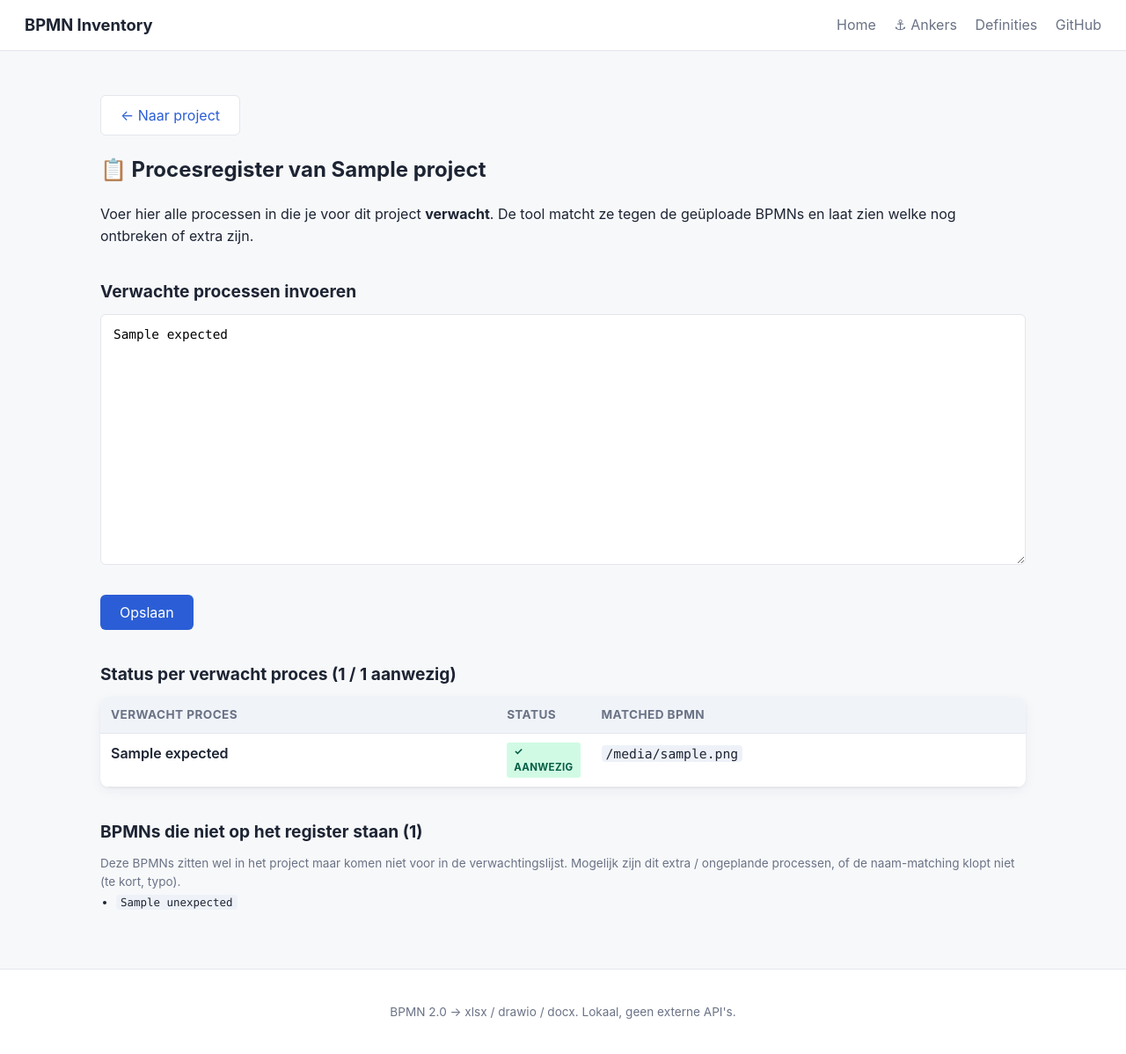
After one commit to AnneVersion/bpmn-inventory, a Flask app: template templates/register.html in a window 1280 px wide. The commit adds this page. Shown: the whole page at 88% size. Run offline with Flask 3, Linux system fonts and the light colour scheme; the template is opened without the code that fills it: most values are stand-ins (such as "Sample title", 1, 10 or a date in 2020).

Commit message:
Procesregister: voer verwachte processen in, zie welke BPMNs ontbreken
Nieuw per project: /project/<pid>/register pagina met textarea waar je
alle verwachte processen op 1 regel per naam invoert. Bij GET toont de
tool een matching-tabel:

- Elke verwachte procesnaam krijgt een AANWEZIG of ONTBREEKT badge
- Matching via case-insensitive substring op gesluggede bestandsnaam
  (minimum 4 chars om false-positives te voorkomen)
- Als AANWEZIG: toont gematchte BPMN-filename
- Onderaan: lijst van BPMNs die NIET op het register staan
  (waarschijnlijk extra/ongeplande processen of typo in register)

Opslag in project.json als expected_processes: [...]. Nav-link
'📋 Procesregister' toegevoegd aan project-detail naast 'Analyseer'
en 'Resultaten bekijken'.

Geverifieerd: test-project (e4317644e579, 3 BPMNs P1/P2/P3) met
register-input van 6 regels levert 3 AANWEZIG + 3 ONTBREEKT (L1/L2
namen matchen niet) -- correct gedrag.

Co-Authored-By: Claude Opus 4.7 (1M context) <noreply@anthropic.com>

```diff
--- a/src/webapp.py
+++ b/src/webapp.py
@@ -818,6 +818,69 @@ def projects_bulk_delete():
             if bpmn_project.delete(ROOT, pid):
                 count += 1
     return redirect(url_for("index"))
+
+
+@app.route("/project/<pid>/register", methods=["GET", "POST"])
+def project_register(pid: str):
+    """Procesregister: lijst van verwachte processen voor dit project.
+
+    GET  -> pagina met bestaande lijst + editor
+    POST -> sla complete lijst op (1 naam per regel in textarea)
+    """
+    if not bpmn_project.is_valid_pid(pid):
+        abort(404)
+    meta = bpmn_project.load(ROOT, pid)
+    if meta is None:
+        abort(404)
+
+    if request.method == "POST":
+        raw = request.form.get("expected_processes", "")
+        lines = [line.strip() for line in raw.splitlines() if line.strip()]
+        meta["expected_processes"] = lines
+        bpmn_project.save(ROOT, meta)
+        return redirect(url_for("project_register", pid=pid))
+
+    expected = meta.get("expected_processes", [])
+    bpmn_files = meta.get("bpmn_files", [])
+
+    # Match expected processes tegen aanwezige BPMN-filenames
+    # Simpele fuzzy-match: case-insensitive substring beide kanten
+    def _slug_for_match(s: str) -> str:
+        return re.sub(r"[^a-z0-9]+", "", s.lower())
+
+    by_slug_expected = {_slug_for_match(e): e for e in expected}
+    bpmn_slugs = {_slug_for_match(Path(f).stem): f for f in bpmn_files}
+
+    matched: list[dict] = []
+    for exp in expected:
+        sl = _slug_for_match(exp)
+        found_file = None
+        for bpmn_sl, filename in bpmn_slugs.items():
+            if sl and (sl in bpmn_sl or bpmn_sl in sl) and len(sl) >= 4:
+                found_file = filename
+                break
+        matched.append({
+            "expected": exp,
+            "bpmn_file": found_file,
+            "status": "present" if found_file else "missing",
+        })
+
+    # Ook: welke BPMN-bestanden hebben geen match in de verwachtingslijst?
+    unexpected = []
+    for filename in bpmn_files:
+        sl = _slug_for_match(Path(filename).stem)
+        is_expected = any(
+            (_slug_for_match(e) and
+             (sl in _slug_for_match(e) or _slug_for_match(e) in sl)
+             and len(_slug_for_match(e)) >= 4)
+            for e in expected
+        )
+        if not is_expected:
+            unexpected.append(filename)
+
+    return render_template("register.html",
+                           project=meta, expected=expected,
+                           matched=matched, unexpected=unexpected)
 
 
 @app.route("/project/<pid>/bulk-remove-bpmns", methods=["POST"])
--- a/static/style.css
+++ b/static/style.css
@@ -368,6 +368,19 @@ a:hover { text-decoration: underline; }
     margin-left: 10px;
 }
 .subproc-indicator:empty { display: none; }
+
+.register-textarea {
+    width: 100%;
+    padding: 12px 14px;
+    border: 1px solid var(--border);
+    border-radius: 6px;
+    font-family: "Consolas", ui-monospace, monospace;
+    font-size: .9rem;
+    line-height: 1.5;
+    margin-bottom: 10px;
+}
+.reg-row.reg-missing { background: #fef1f1; }
+.reg-row.reg-present td:first-child { font-weight: 600; }
 
 .sec-class-table { margin-top: 10px; }
 .sec-class-table td small { color: var(--muted); }
--- a/templates/project.html
+++ b/templates/project.html
@@ -88,6 +88,8 @@
         </form>
         <a href="{{ url_for('project_results', pid=project.id) }}"
            class="btn-secondary">Resultaten bekijken</a>
+        <a href="{{ url_for('project_register', pid=project.id) }}"
+           class="btn-secondary">📋 Procesregister</a>
         <form method="post"
               action="{{ url_for('project_auto_order', pid=project.id) }}"
               style="display:inline;"
--- /dev/null
+++ b/templates/register.html
@@ -0,0 +1,76 @@
+{% extends "base.html" %}
+
+{% block title %}Procesregister - {{ project.name }}{% endblock %}
+
+{% block content %}
+<section>
+    <a href="{{ url_for('project_detail', pid=project.id) }}" class="btn-secondary">&larr; Naar project</a>
+    <h1>📋 Procesregister van {{ project.name }}</h1>
+    <p class="lead">
+        Voer hier alle processen in die je voor dit project <strong>verwacht</strong>.
+        De tool matcht ze tegen de geüploade BPMNs en laat zien welke nog
+        ontbreken of extra zijn.
+    </p>
+</section>
+
+<section>
+    <h2>Verwachte processen invoeren</h2>
+    <form method="post" action="{{ url_for('project_register', pid=project.id) }}">
+        <textarea name="expected_processes" rows="12" class="register-textarea"
+                  placeholder="Eén procesnaam per regel, bv.:&#10;L1 Lidmaatschap beheren&#10;L2 P01 Lid inschrijven&#10;L2 P02 Lidmaatschap wijzigen&#10;L2 P03 Lid uitschrijven&#10;L1 Contributie&#10;L2 P01 Contributie vaststellen&#10;...">{{ expected|join('\n') }}</textarea>
+        <button type="submit" class="btn-primary">Opslaan</button>
+    </form>
+</section>
+
+{% if expected %}
+<section style="margin-top:24px;">
+    <h2>Status per verwacht proces ({{ matched|selectattr('status','equalto','present')|list|length }} / {{ expected|length }} aanwezig)</h2>
+    <table class="data-table">
+        <thead>
+            <tr>
+                <th>Verwacht proces</th>
+                <th style="width:100px;">Status</th>
+                <th>Matched BPMN</th>
+            </tr>
+        </thead>
+        <tbody>
+            {% for m in matched %}
+            <tr class="reg-row reg-{{ m.status }}">
+                <td>{{ m.expected }}</td>
+                <td>
+                    {% if m.status == 'present' %}
+                        <span class="sec-badge sec-process">✓ AANWEZIG</span>
+                    {% else %}
+                        <span class="sec-badge sec-metadata">✗ ONTBREEKT</span>
+                    {% endif %}
+                </td>
+                <td>
+                    {% if m.bpmn_file %}
+                        <code>{{ m.bpmn_file }}</code>
+                    {% else %}
+                        <em>Geen BPMN gevonden met deze naam</em>
+                    {% endif %}
+                </td>
+            </tr>
+            {% endfor %}
+        </tbody>
+    </table>
+</section>
+
+{% if unexpected %}
+<section style="margin-top:24px;">
+    <h2>BPMNs die niet op het register staan ({{ unexpected|length }})</h2>
+    <p class="viewer-hint">
+        Deze BPMNs zitten wel in het project maar komen niet voor in de
+        verwachtingslijst. Mogelijk zijn dit extra / ongeplande processen,
+        of de naam-matching klopt niet (te kort, typo).
+    </p>
+    <ul class="compact-list">
+        {% for f in unexpected %}
+        <li><code>{{ f }}</code></li>
+        {% endfor %}
+    </ul>
+</section>
+{% endif %}
+{% endif %}
+{% endblock %}
```
